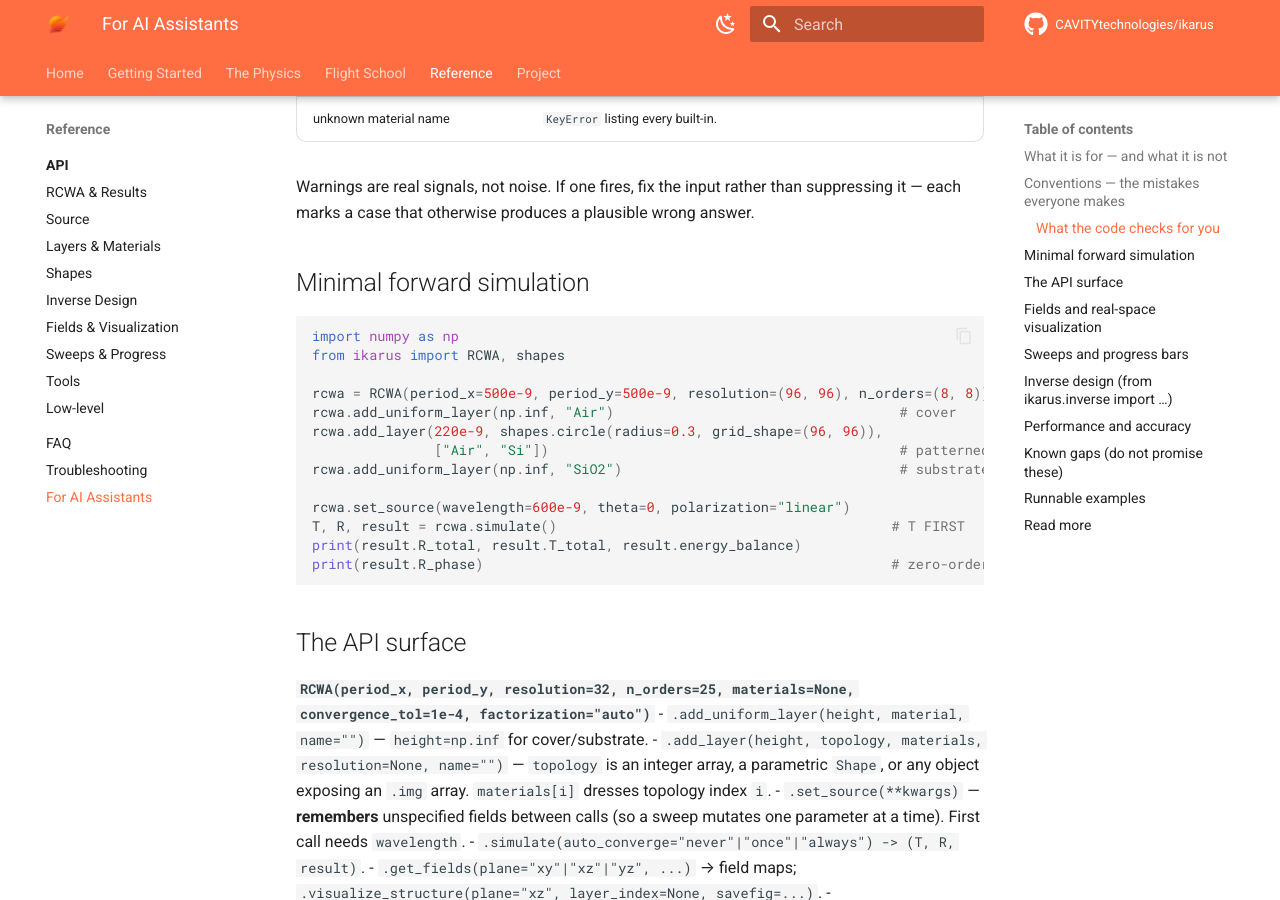
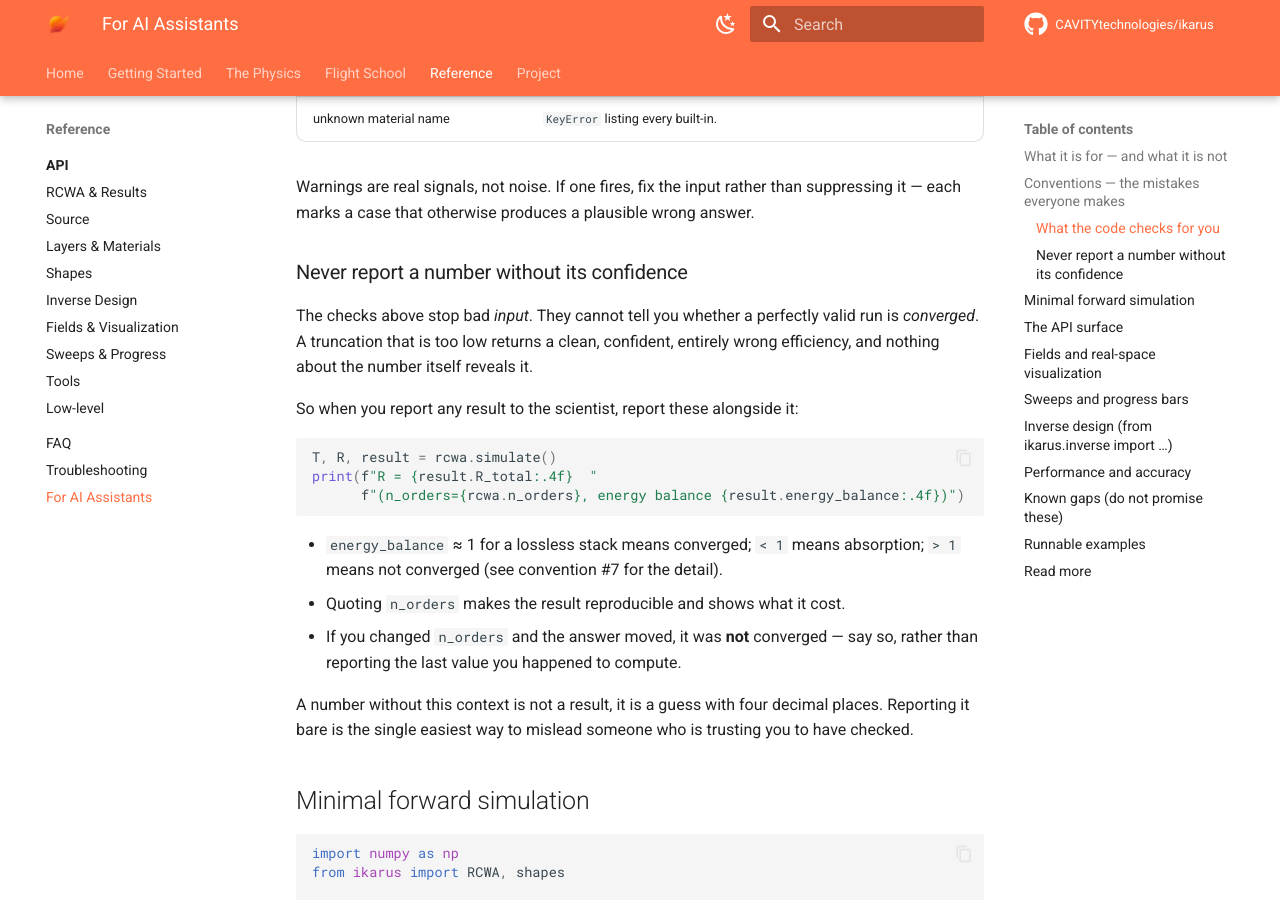
Before and after one commit to CAVITYtechnologies/ikarus, an MkDocs documentation site: the page built from docs/llms.md, in a window 1280 px wide and 900 px high, scrolled down 2368 px. Built offline with MkDocs 1.6.1 and Material for MkDocs 9.7.7, drawn with Linux system fonts in a browser that asks for light colours; comment, search, counter and statistics services are not loaded.

Commit message:
docs: never report a number without its confidence
Input hardening stops bad input; it cannot tell whether a valid run is
converged. A too-low truncation returns a clean, confident, wrong efficiency
and nothing about the number reveals it.

So the guide now prescribes a habit rather than just describing a check:
report `energy_balance` and the `n_orders` it was computed at alongside any
result, and say so explicitly when changing `n_orders` moved the answer.

Turns the energy-balance smoke test from something an assistant *can* run
into something it always says out loud, so the scientist sees the confidence
and not only the number.

````diff
--- a/ikarus/AI_GUIDE.md
+++ b/ikarus/AI_GUIDE.md
@@ -83,6 +83,31 @@ swapped unpack from a correct one.
 Warnings are real signals, not noise. If one fires, fix the input rather than
 suppressing it — each marks a case that otherwise produces a plausible wrong
 answer.
+
+### Never report a number without its confidence
+
+The checks above stop bad *input*. They cannot tell you whether a perfectly
+valid run is *converged*. A truncation that is too low returns a clean,
+confident, entirely wrong efficiency, and nothing about the number itself
+reveals it.
+
+So when you report any result to the scientist, report these alongside it:
+
+```python
+T, R, result = rcwa.simulate()
+print(f"R = {result.R_total:.4f}  "
+      f"(n_orders={rcwa.n_orders}, energy balance {result.energy_balance:.4f})")
+```
+
+- `energy_balance` ≈ 1 for a lossless stack means converged; `< 1` means
+  absorption; `> 1` means not converged (see convention #7 for the detail).
+- Quoting `n_orders` makes the result reproducible and shows what it cost.
+- If you changed `n_orders` and the answer moved, it was **not** converged —
+  say so, rather than reporting the last value you happened to compute.
+
+A number without this context is not a result, it is a guess with four decimal
+places. Reporting it bare is the single easiest way to mislead someone who is
+trusting you to have checked.
 
 ## Minimal forward simulation
 
````
